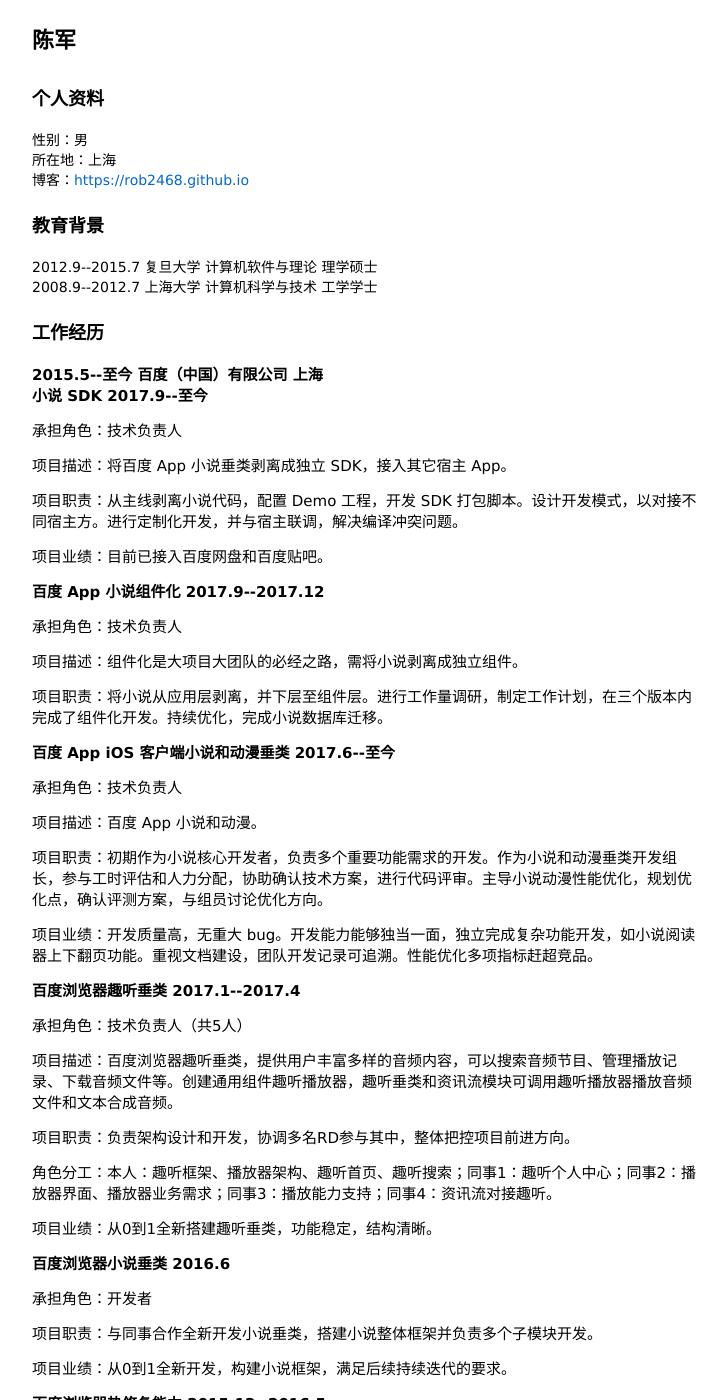
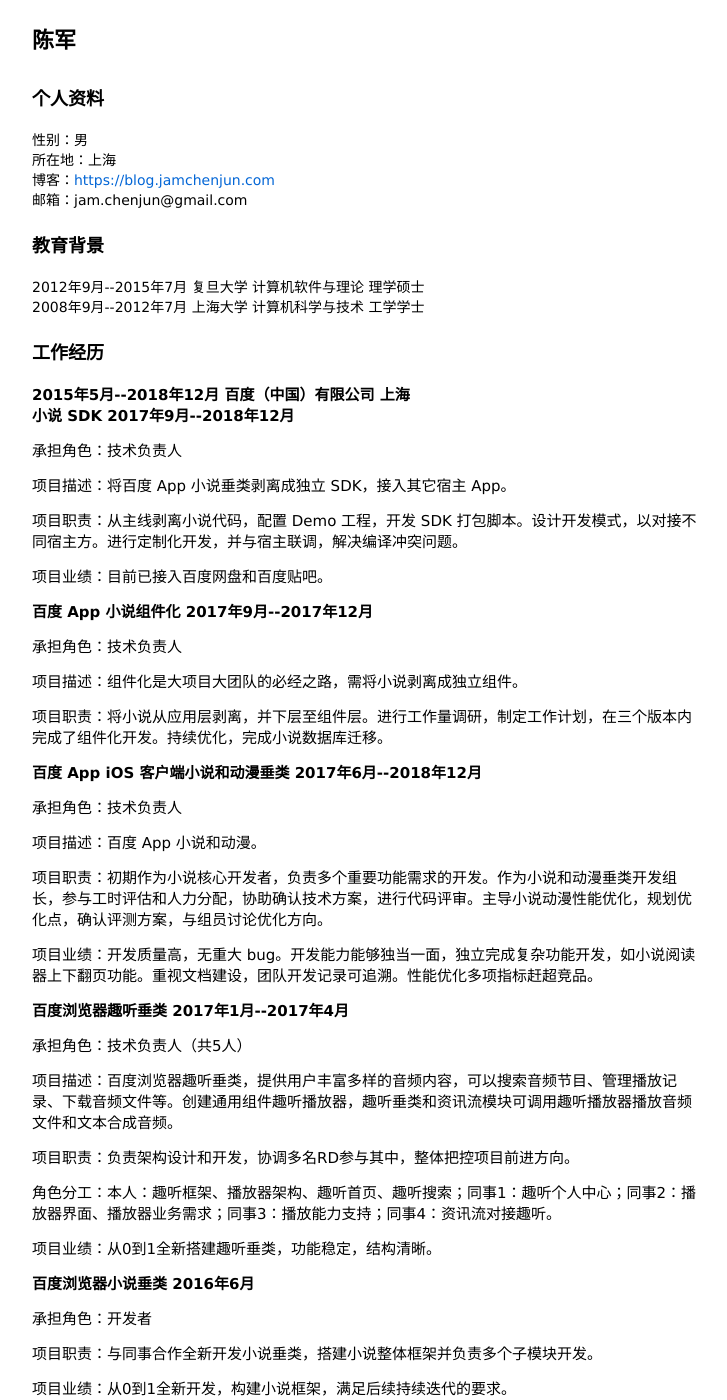
Before and after one commit to rob2468/rob2468.github.io, a Jekyll site: the page pages/resume.html, which Jekyll copies as it is, in a window 1280 px wide and 1400 px high. Shown: the whole window, without its empty margins (273-1000 px from the left). Built offline with Jekyll 4.4.1, drawn with Linux system fonts in a browser that asks for light colours; some of the changed text lies outside the part shown.

Commit message:
更新简历

```diff
--- a/pages/resume.html
+++ b/pages/resume.html
@@ -17,72 +17,73 @@
         <ul>
             <li>性别：男</li>
             <li>所在地：上海</li>
-            <li>博客：<a href="https://rob2468.github.io" target="">https://rob2468.github.io</a></li>
+            <li>博客：<a href="https://blog.jamchenjun.com" target="">https://blog.jamchenjun.com</a></li>
+            <li>邮箱：jam.chenjun@gmail.com</li>
         </ul>
     </div>
 
     <div class="education">
         <h2>教育背景</h2>
         <ul>
-            <li>2012.9--2015.7 复旦大学 计算机软件与理论 理学硕士</li>
-            <li>2008.9--2012.7 上海大学 计算机科学与技术 工学学士</li>
+            <li>2012年9月--2015年7月 复旦大学 计算机软件与理论 理学硕士</li>
+            <li>2008年9月--2012年7月 上海大学 计算机科学与技术 工学学士</li>
         </ul>
     </div>
 
     <div class="job">
         <h2>工作经历</h2>
 
-        <h4>2015.5--至今 百度（中国）有限公司 上海</h4>
-        <h5>小说 SDK 2017.9--至今</h5>
+        <h4>2015年5月--2018年12月 百度（中国）有限公司 上海</h4>
+        <h5>小说 SDK 2017年9月--2018年12月</h5>
         <p>承担角色：技术负责人</p>
         <p>项目描述：将百度 App 小说垂类剥离成独立 SDK，接入其它宿主 App。</p>
         <p>项目职责：从主线剥离小说代码，配置 Demo 工程，开发 SDK 打包脚本。设计开发模式，以对接不同宿主方。进行定制化开发，并与宿主联调，解决编译冲突问题。</p>
         <p>项目业绩：目前已接入百度网盘和百度贴吧。</p>
 
-        <h5>百度 App 小说组件化 2017.9--2017.12</h5>
+        <h5>百度 App 小说组件化 2017年9月--2017年12月</h5>
         <p>承担角色：技术负责人</p>
         <p>项目描述：组件化是大项目大团队的必经之路，需将小说剥离成独立组件。</p>
         <p>项目职责：将小说从应用层剥离，并下层至组件层。进行工作量调研，制定工作计划，在三个版本内完成了组件化开发。持续优化，完成小说数据库迁移。</p>
 
-        <h5>百度 App iOS 客户端小说和动漫垂类 2017.6--至今</h5>
+        <h5>百度 App iOS 客户端小说和动漫垂类 2017年6月--2018年12月</h5>
         <p>承担角色：技术负责人</p>
         <p>项目描述：百度 App 小说和动漫。</p>
         <p>项目职责：初期作为小说核心开发者，负责多个重要功能需求的开发。作为小说和动漫垂类开发组长，参与工时评估和人力分配，协助确认技术方案，进行代码评审。主导小说动漫性能优化，规划优化点，确认评测方案，与组员讨论优化方向。</p>
         <p>项目业绩：开发质量高，无重大 bug。开发能力能够独当一面，独立完成复杂功能开发，如小说阅读器上下翻页功能。重视文档建设，团队开发记录可追溯。性能优化多项指标赶超竞品。</p>
 
-        <h5>百度浏览器趣听垂类 2017.1--2017.4</h5>
+        <h5>百度浏览器趣听垂类 2017年1月--2017年4月</h5>
         <p>承担角色：技术负责人（共5人）</p>
         <p>项目描述：百度浏览器趣听垂类，提供用户丰富多样的音频内容，可以搜索音频节目、管理播放记录、下载音频文件等。创建通用组件趣听播放器，趣听垂类和资讯流模块可调用趣听播放器播放音频文件和文本合成音频。</p>
         <p>项目职责：负责架构设计和开发，协调多名RD参与其中，整体把控项目前进方向。</p>
         <p>角色分工：本人：趣听框架、播放器架构、趣听首页、趣听搜索；同事1：趣听个人中心；同事2：播放器界面、播放器业务需求；同事3：播放能力支持；同事4：资讯流对接趣听。</p>
         <p>项目业绩：从0到1全新搭建趣听垂类，功能稳定，结构清晰。</p>
 
-        <h5>百度浏览器小说垂类 2016.6</h5>
+        <h5>百度浏览器小说垂类 2016年6月</h5>
         <p>承担角色：开发者</p>
         <p>项目职责：与同事合作全新开发小说垂类，搭建小说整体框架并负责多个子模块开发。</p>
         <p>项目业绩：从0到1全新开发，构建小说框架，满足后续持续迭代的要求。</p>
 
-        <h5>百度浏览器热修复能力 2015.12--2016.5</h5>
+        <h5>百度浏览器热修复能力 2015年12月--2016年5月</h5>
         <p>承担角色：技术负责人</p>
         <p>项目描述：利用 JSPatch 核心代码，结合百度浏览器服务端配置平台，设计构建了一套完整的热修复流程，为百度浏览器和 Hao123 App 提供热修复能力。</p>
         <p>项目职责：调研 JSPatch 原理和可用性；分析热修复场景，设计热修复流程；开发和维护，下发修复脚本时提供技术支持。</p>
         <p>项目业绩：共计下发十多次热修复脚本，实现了线上问题快速验证，多次避免重新发版。向 JSPatch 库多次贡献代码。</p>
 
-        <h5>百度浏览器 iOS 客户端 2015.5--2017.8</h5>
+        <h5>百度浏览器 iOS 客户端 2015年5月--2017年8月</h5>
         <p>承担角色：开发者</p>
         <p>项目描述：百度浏览器提供用户连接网络的入口，满足用户的日常需求，如浏览网页、看视频、阅读小说、查看假期、获取资讯等。</p>
         <p>项目职责：开发和维护模块：节假日、书签历史、自动化测试、分享、Hao123、“我的”标签、头部标签、我的视频、我的下载、推送、图片查看器、启动教育页、JSPatch、首页、消息中心、小说、阅读模式、首页运营位、主题模式、趣听等。在4.0版本进行项目管理工作。</p>
         <p>项目业绩：百度浏览器不断迭代，持续更新发版。</p>
 
-        <h4>2012.9--2015.7 复旦大学 上海</h4>
-        <h5>OfficeEMS（Office Energy Management System） iPad 客户端 2013</h5>
+        <h4>2012年9月--2015年7月 复旦大学 上海</h4>
+        <h5>OfficeEMS（Office Energy Management System） iPad 客户端 2013年</h5>
         <p>室内能耗监控管理系统，提供能耗查询、能耗统计、设备控制等功能；在 Apple App Store 上架零售（已下架）；良好的程序设计结构，满足了需求的多次变动；基本独立完成，在项目后期，先后管理两位代码贡献者为不同模块提供代码，使用 git 管理，利用分支与合并，合理的工作流程保证了项目的开发进度和质量。</p>
 
-        <h5>GreenCampus -- iPad 客户端 2013</h5>
+        <h5>GreenCampus -- iPad 客户端 2013年</h5>
         <p>本项目被整合到 OfficeEMS 应用中，形成一个完整的室内外能耗管理系统；利用后台的 ArcGIS Server，使用 ArcGIS iOS SDK，在 iPad 上展示复旦大学校园地图和各建筑物能耗信息。</p>
 
-        <h4>2008.9--2012.7 上海大学 上海</h4>
-        <h5>开源云平台 OpenStack 中 Keystone 组件的功能研究与部属 2012</h5>
+        <h4>2008年9月--2012年7月 上海大学 上海</h4>
+        <h5>开源云平台 OpenStack 中 Keystone 组件的功能研究与部属 2012年</h5>
         <p>熟悉 OpenStack 平台，特别对 Keystone 组件进行了详细研究；阅读 Keystone 源代码，分析出程序结构和模块关系；进行二次开发，利用 Keystone 为程序提供 identity 功能；对 identity 2.0进行了研究。</p>
     </div>
 
```
